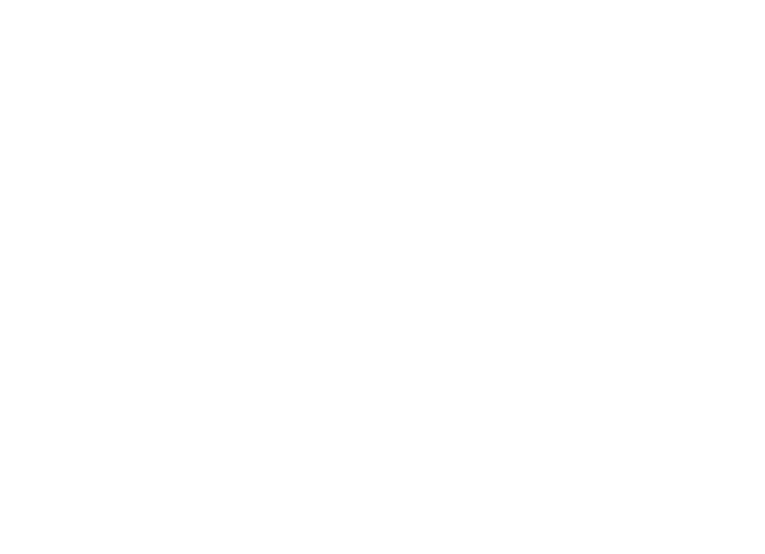
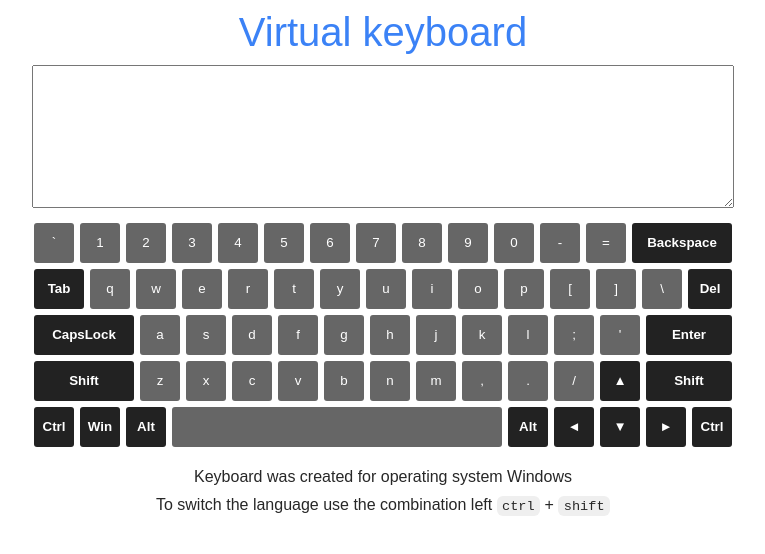
Before and after one commit to PlAndreevich/virtual-keyboard, a plain HTML site: page index.html in a window 1280 px wide. Shown: the whole page, without its empty margins (257-1022 px from the left). Drawn offline with Linux system fonts and the light colour scheme.

Commit message:
feat: add html markup and css styles

```diff
--- a/main.js
+++ b/main.js
@@ -0,0 +1,549 @@
+// Массив с клавишами
+const keys = [
+  {
+    class: "backquote",
+    rusLower: "ё",
+    rusUpper: "Ё",
+    engLower: "`",
+    engUpper: "~"
+  },
+  {
+    class: "digit1",
+    rusLower: "1",
+    rusUpper: "!",
+    engLower: "1",
+    engUpper: "!"
+  },
+  {
+    class: "digit2",
+    rusLower: "2",
+    rusUpper: "\"",
+    engLower: "2",
+    engUpper: "@"
+  },
+  {
+    class: "digit3",
+    rusLower: "3",
+    rusUpper: "№",
+    engLower: "3",
+    engUpper: "#"
+  },
+  {
+    class: "digit4",
+    rusLower: "4",
+    rusUpper: ";",
+    engLower: "4",
+    engUpper: "$"
+  },
+  {
+    class: "digit5",
+    rusLower: "5",
+    rusUpper: "%",
+    engLower: "5",
+    engUpper: "%"
+  },
+  {
+    class: "digit6",
+    rusLower: "6",
+    rusUpper: ":",
+    engLower: "6",
+    engUpper: "^"
+  },
+  {
+    class: "digit7",
+    rusLower: "7",
+    rusUpper: "?",
+    engLower: "7",
+    engUpper: "&"
+  },
+  {
+    class: "digit8",
+    rusLower: "8",
+    rusUpper: "*",
+    engLower: "8",
+    engUpper: "*"
+  },
+  {
+    class: "digit9",
+    rusLower: "9",
+    rusUpper: "(",
+    engLower: "9",
+    engUpper: "("
+  },
+  {
+    class: "digit0",
+    rusLower: "0",
+    rusUpper: ")",
+    engLower: "0",
+    engUpper: ")"
+  },
+  {
+    class: "minus",
+    rusLower: "-",
+    rusUpper: "_",
+    engLower: "-",
+    engUpper: "_"
+  },
+  {
+    class: "equal",
+    rusLower: "=",
+    rusUpper: "+",
+    engLower: "=",
+    engUpper: "+"
+  },
+  {
+    class: "backspace",
+    rusLower: "Backspace",
+    rusUpper: "Backspace",
+    engLower: "Backspace",
+    engUpper: "Backspace"
+  },
+  {
+    class: "tab",
+    rusLower: "Tab",
+    rusUpper: "Tab",
+    engLower: "Tab",
+    engUpper: "Tab"
+  },
+  {
+    class: "keyQ",
+    rusLower: "й",
+    rusUpper: "Й",
+    engLower: "q",
+    engUpper: "Q"
+  },
+  {
+    class: "keyW",
+    rusLower: "ц",
+    rusUpper: "Ц",
+    engLower: "w",
+    engUpper: "W"
+  },
+  {
+    class: "keyE",
+    rusLower: "у",
+    rusUpper: "У",
+    engLower: "e",
+    engUpper: "E"
+  },
+  {
+    class: "keyR",
+    rusLower: "к",
+    rusUpper: "К",
+    engLower: "r",
+    engUpper: "R"
+  },
+  {
+    class: "keyT",
+    rusLower: "е",
+    rusUpper: "Е",
+    engLower: "t",
+    engUpper: "T"
+  },
+  {
+    class: "keyY",
+    rusLower: "н",
+    rusUpper: "Н",
+    engLower: "y",
+    engUpper: "Y"
+  },
+  {
+    class: "keyU",
+    rusLower: "г",
+    rusUpper: "Г",
+    engLower: "u",
+    engUpper: "U"
+  },
+  {
+    class: "keyI",
+    rusLower: "ш",
+    rusUpper: "Ш",
+    engLower: "i",
+    engUpper: "I"
+  },
+  {
+    class: "keyO",
+    rusLower: "щ",
+    rusUpper: "Щ",
+    engLower: "o",
+    engUpper: "O"
+  },
+  {
+    class: "keyP",
+    rusLower: "з",
+    rusUpper: "З",
+    engLower: "p",
+    engUpper: "P"
+  },
+  {
+    class: "bracketLeft",
+    rusLower: "х",
+    rusUpper: "Х",
+    engLower: "[",
+    engUpper: "{"
+  },
+  {
+    class: "bracketRight",
+    rusLower: "ъ",
+    rusUpper: "Ъ",
+    engLower: "]",
+    engUpper: "}"
+  },
+  {
+    class: "backslash",
+    rusLower: "\\",
+    rusUpper: "/",
+    engLower: "\\",
+    engUpper: "|"
+  },
+  {
+    class: "delete",
+    rusLower: "Del",
+    rusUpper: "Del",
+    engLower: "Del",
+    engUpper: "Del"
+  },
+  {
+    class: "capsLock",
+    rusLower: "CapsLock",
+    rusUpper: "CapsLock",
+    engLower: "CapsLock",
+    engUpper: "CapsLock"
+  },
+  {
+    class: "keyA",
+    rusLower: "ф",
+    rusUpper: "Ф",
+    engLower: "a",
+    engUpper: "A"
+  },
+  {
+    class: "keyS",
+    rusLower: "ы",
+    rusUpper: "Ы",
+    engLower: "s",
+    engUpper: "S"
+  },
+  {
+    class: "keyD",
+    rusLower: "в",
+    rusUpper: "В",
+    engLower: "d",
+    engUpper: "D"
+  },
+  {
+    class: "keyF",
+    rusLower: "а",
+    rusUpper: "А",
+    engLower: "f",
+    engUpper: "F"
+  },
+  {
+    class: "keyG",
+    rusLower: "п",
+    rusUpper: "П",
+    engLower: "g",
+    engUpper: "G"
+  },
+  {
+    class: "keyH",
+    rusLower: "р",
+    rusUpper: "Р",
+    engLower: "h",
+    engUpper: "H"
+  },
+  {
+    class: "keyJ",
+    rusLower: "о",
+    rusUpper: "О",
+    engLower: "j",
+    engUpper: "J"
+  },
+  {
+    class: "keyK",
+    rusLower: "л",
+    rusUpper: "Л",
+    engLower: "k",
+    engUpper: "K"
+  },
+  {
+    class: "keyL",
+    rusLower: "д",
+    rusUpper: "Д",
+    engLower: "l",
+    engUpper: "L"
+  },
+  {
+    class: "semicolon",
+    rusLower: "ж",
+    rusUpper: "Ж",
+    engLower: ";",
+    engUpper: ":"
+  },
+  {
+    class: "quote",
+    rusLower: "э",
+    rusUpper: "Э",
+    engLower: "'",
+    engUpper: "\""
+  },
+  {
+    class: "enter",
+    rusLower: "Enter",
+    rusUpper: "Enter",
+    engLower: "Enter",
+    engUpper: "Enter"
+  },
+  {
+    class: "shiftLeft",
+    rusLower: "Shift",
+    rusUpper: "Shift",
+    engLower: "Shift",
+    engUpper: "Shift"
+  },
+  {
+    class: "keyZ",
+    rusLower: "я",
+    rusUpper: "Я",
+    engLower: "z",
+    engUpper: "Z"
+  },
+  {
+    class: "keyX",
+    rusLower: "ч",
+    rusUpper: "Ч",
+    engLower: "x",
+    engUpper: "X"
+  },
+  {
+    class: "keyC",
+    rusLower: "с",
+    rusUpper: "С",
+    engLower: "c",
+    engUpper: "C"
+  },
+  {
+    class: "keyV",
+    rusLower: "м",
+    rusUpper: "М",
+    engLower: "v",
+    engUpper: "V"
+  },
+  {
+    class: "keyB",
+    rusLower: "и",
+    rusUpper: "И",
+    engLower: "b",
+    engUpper: "B"
+  },
+  {
+    class: "keyN",
+    rusLower: "т",
+    rusUpper: "Т",
+    engLower: "n",
+    engUpper: "N"
+  },
+  {
+    class: "keyM",
+    rusLower: "ь",
+    rusUpper: "Ь",
+    engLower: "m",
+    engUpper: "M"
+  },
+  {
+    class: "comma",
+    rusLower: "б",
+    rusUpper: "Б",
+    engLower: ",",
+    engUpper: "&lt;"
+  },
+  {
+    class: "period",
+    rusLower: "ю",
+    rusUpper: "Ю",
+    engLower: ".",
+    engUpper: "&gt;>"
+  },
+  {
+    class: "slash",
+    rusLower: ".",
+    rusUpper: ",",
+    engLower: "/",
+    engUpper: "?"
+  },
+  {
+    class: "arrowUp",
+    rusLower: "▲",
+    rusUpper: "▲",
+    engLower: "▲",
+    engUpper: "▲"
+  },
+  {
+    class: "shiftRight",
+    rusLower: "Shift",
+    rusUpper: "Shift",
+    engLower: "Shift",
+    engUpper: "Shift"
+  },
+  {
+    class: "controlLeft",
+    rusLower: "Ctrl",
+    rusUpper: "Ctrl",
+    engLower: "Ctrl",
+    engUpper: "Ctrl"
+  },
+  {
+    class: "metaLeft",
+    rusLower: "Win",
+    rusUpper: "Win",
+    engLower: "Win",
+    engUpper: "Win"
+  },
+  {
+    class: "altLeft",
+    rusLower: "Alt",
+    rusUpper: "Alt",
+    engLower: "Alt",
+    engUpper: "Alt"
+  },
+  {
+    class: "space",
+    rusLower: " ",
+    rusUpper: " ",
+    engLower: " ",
+    engUpper: " "
+  },
+  {
+    class: "altRight",
+    rusLower: "Alt",
+    rusUpper: "Alt",
+    engLower: "Alt",
+    engUpper: "Alt"
+  },
+  {
+    class: "arrowLeft",
+    rusLower: "◄",
+    rusUpper: "◄",
+    engLower: "◄",
+    engUpper: "◄"
+  },
+  {
+    class: "arrowDown",
+    rusLower: "▼",
+    rusUpper: "▼",
+    engLower: "▼",
+    engUpper: "▼"
+  },
+  {
+    class: "arrowRight",
+    rusLower: "►",
+    rusUpper: "►",
+    engLower: "►",
+    engUpper: "►"
+  },
+  {
+    class: "controlRight",
+    rusLower: "Ctrl",
+    rusUpper: "Ctrl",
+    engLower: "Ctrl",
+    engUpper: "Ctrl"
+  }
+];
+
+// Элементы, атрибуты, содержимое
+const header = document.createElement("header");
+header.className = "header";
+
+const h1 = document.createElement("h1");
+h1.innerHTML = "Virtual keyboard";
+
+const textareaSection = document.createElement("section");
+textareaSection.className = "textarea";
+
+const textarea = document.createElement("textarea");
+textarea.id = "textarea";
+textarea.rows = 5;
+textarea.cols = 50;
+
+const keyboardSection = document.createElement("section");
+keyboardSection.className = "keyboard";
+
+// Функция создания клавиш и добавления их к родительскому элементу
+keys.forEach(key => {
+  const button = document.createElement("button");
+  button.className = key.class;
+
+  const rusSpan = document.createElement("span");
+  rusSpan.className = "rus hidden";
+
+  const rusLowerSpan = document.createElement("span");
+  rusLowerSpan.className = "caseDown hidden";
+  rusLowerSpan.textContent = key.rusLower;
+  rusSpan.appendChild(rusLowerSpan);
+
+  const rusUpperSpan = document.createElement("span");
+  rusUpperSpan.className = "caseUp hidden";
+  rusUpperSpan.textContent = key.rusUpper;
+  rusSpan.appendChild(rusUpperSpan);
+
+  const rusCapsSpan = document.createElement("span");
+  rusCapsSpan.className = "caps hidden";
+  rusCapsSpan.textContent = key.rusLower;
+  rusSpan.appendChild(rusCapsSpan);
+
+  const rusShiftCapsSpan = document.createElement("span");
+  rusShiftCapsSpan.className = "shiftCaps hidden";
+  rusShiftCapsSpan.textContent = key.rusUpper;
+  rusSpan.appendChild(rusShiftCapsSpan);
+
+  button.appendChild(rusSpan);
+
+  const engSpan = document.createElement("span");
+  engSpan.className = "eng";
+
+  const engLowerSpan = document.createElement("span");
+  engLowerSpan.className = "caseDown";
+  engLowerSpan.textContent = key.engLower;
+  engSpan.appendChild(engLowerSpan);
+
+  const engUpperSpan = document.createElement("span");
+  engUpperSpan.className = "caseUp hidden";
+  engUpperSpan.textContent = key.engUpper;
+  engSpan.appendChild(engUpperSpan);
+
+  const engCapsSpan = document.createElement("span");
+  engCapsSpan.className = "caps hidden";
+  engCapsSpan.textContent = key.engLower;
+  engSpan.appendChild(engCapsSpan);
+
+  const engShiftCapsSpan = document.createElement("span");
+  engShiftCapsSpan.className = "shiftCaps hidden";
+  engShiftCapsSpan.textContent = key.engUpper;
+  engSpan.appendChild(engShiftCapsSpan);
+
+  button.appendChild(engSpan);
+
+  keyboardSection.appendChild(button);
+});
+
+const footer = document.createElement("footer");
+footer.className = "footer";
+
+const p1 = document.createElement("p");
+p1.innerHTML = "Keyboard was created for operating system Windows";
+
+const p2 = document.createElement("p");
+p2.innerHTML = "To switch the language use the combination left <code>ctrl</code> + <code>shift</code>";
+
+// Добавляем элементы на страницу
+document.body.appendChild(header);
+header.appendChild(h1);
+
+document.body.appendChild(textareaSection);
+textareaSection.appendChild(textarea);
+
+document.body.appendChild(keyboardSection);
+
+document.body.appendChild(footer);
+footer.appendChild(p1);
+footer.appendChild(p2);
--- a/style.css
+++ b/style.css
@@ -0,0 +1,134 @@
+html,
+body {
+  margin: 0;
+  padding: 0;
+  height: 100%;
+  background: #fff;
+  font-family: Arial, Helvetica, sans-serif;
+  font-style: normal;
+  font-weight: 400;
+  font-size: 16px;
+  color: #272727;
+  text-align: left;
+}
+
+*{
+  margin: 0;
+  padding: 0;
+}
+
+body {
+  display: flex;
+  flex-direction: column;
+  justify-content: flex-start;
+  align-items: center;
+}
+
+h1 {
+  margin: 10px 0 0;
+  font-size: 2.5em;
+  font-style: normal;
+  font-weight: 500;
+  color: #3b82f6;
+}
+
+#textarea {
+  display: block;
+  margin: 10px 0 0;
+  padding: 0.8em;
+  width: 670px;
+  font-size: 1.2em;
+  color: #333;
+}
+
+.hidden {
+  display: none;
+}
+
+.keyboard {
+  width: 710px;
+  margin: 10px 0;
+  padding: 5px;
+}
+
+button {
+  margin: 0 0 6px 6px;
+  float: left;
+  width: 40px;
+  height: 40px;
+  font-weight: 500;
+  line-height: 40px;
+  text-align: center;
+  color: #fff;
+  background: #666;
+  border-radius: 3px;
+  cursor: pointer;
+  user-select: none;
+  border: none;
+  transition: background-color 0.5s;
+}
+
+.keyboard .delete {
+  width: 44px;
+}
+
+.keyboard .tab {
+  width: 50px;
+}
+
+.keyboard .backspace,
+.keyboard .capsLock,
+.keyboard .shiftLeft {
+  width: 100px;
+}
+
+.keyboard .enter,
+.keyboard .shiftRight {
+  width: 86px;
+}
+
+.keyboard .space {
+  width: 330px;
+}
+
+.keyboard .altLeft,
+.keyboard .altRight,
+.keyboard .arrowUp,
+.keyboard .arrowLeft,
+.keyboard .arrowDown,
+.keyboard .arrowRight,
+.keyboard .backspace,
+.keyboard .capsLock,
+.keyboard .controlLeft,
+.keyboard .controlRight,
+.keyboard .delete,
+.keyboard .enter,
+.keyboard .shiftLeft,
+.keyboard .shiftRight,
+.keyboard .tab,
+.keyboard .metaLeft {
+  font-weight: 600;
+  background-color: #222;
+}
+
+button:hover {
+  background-color: #3b82f6 !important;
+}
+
+button.active {
+  background-color: #82b0fa;
+}
+
+p {
+  margin: 0 0 10px;
+  text-align: center;
+}
+
+code {
+  margin: 0;
+  padding: 0.2em 0.4em;
+  font-size: 0.85em;
+  white-space: break-spaces;
+  background-color: #efefef;
+  border-radius: 6px;
+}
```
Also changed, not shown: index.html (+0 -3 lines).
